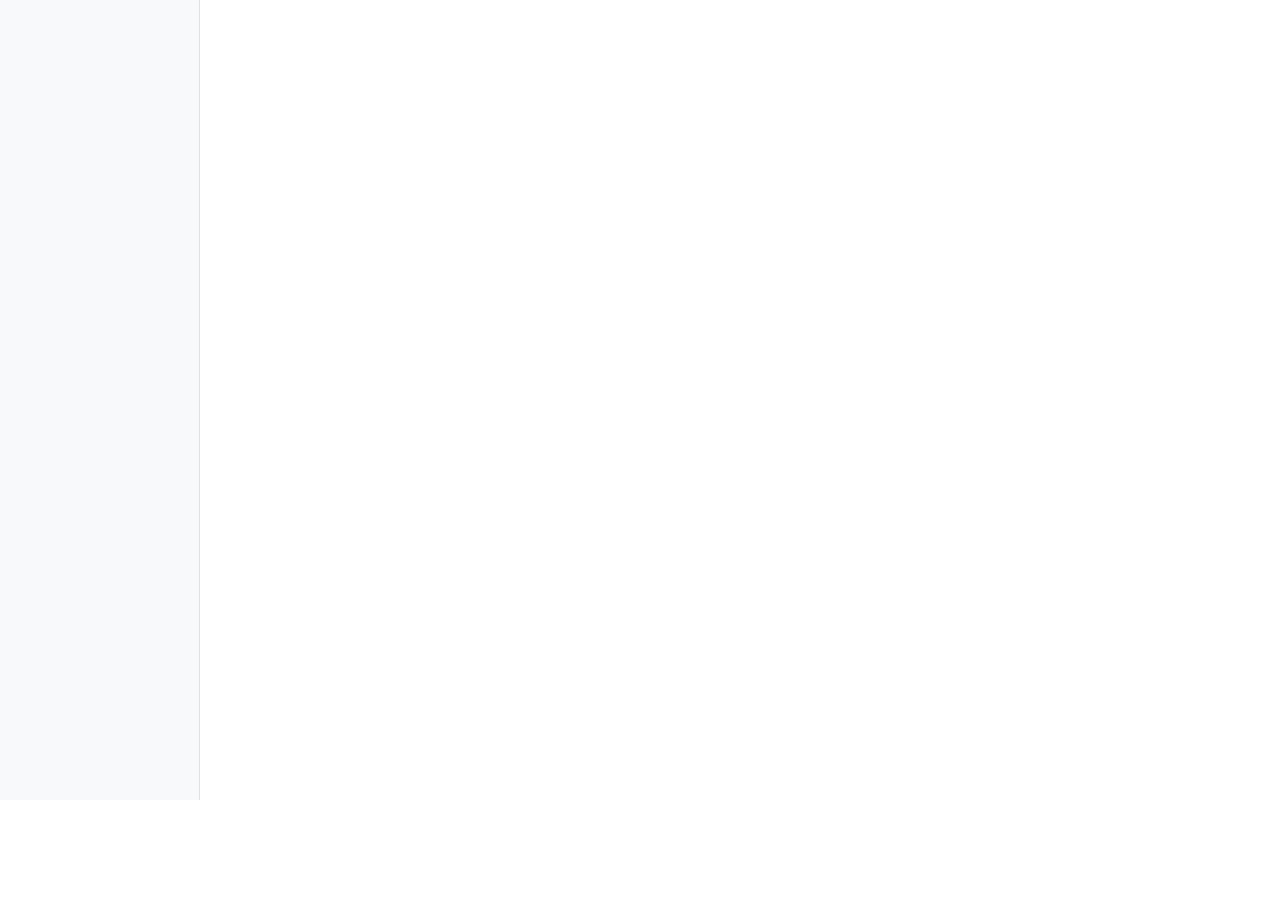
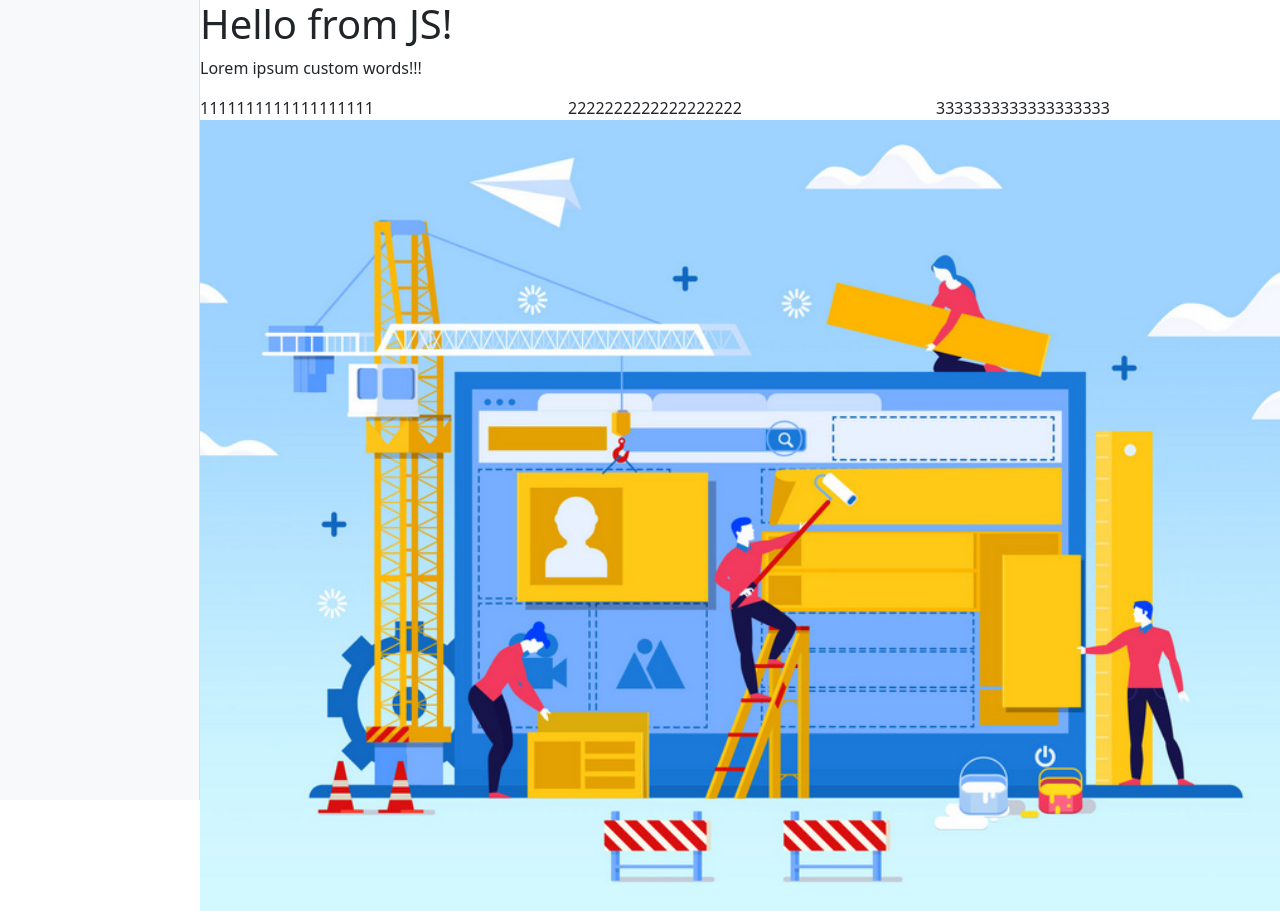
Before and after one commit to KIvanAn/constructorvanilajs, a website built with Parcel: page index.html in a window 1280 px wide. Before the commit the page ends 800 px from the top, so only its background shows below. Built offline with nearby package versions, Linux system fonts and the light colour scheme.

Commit message:
include parcel

```diff
--- a/index.html
+++ b/index.html
@@ -11,5 +11,7 @@
         <div id="panel" class="bg-light sidebar"></div>
         <div id="site" class="content"></div>
     </div>
+
+    <script src="index.js"></script>
 </body>
 </html>
--- /dev/null
+++ b/index.js
@@ -0,0 +1,65 @@
+const model = [
+    {type: 'title', value: 'Hello from JS!'},
+    {type: 'text', value: 'Lorem ipsum custom words!!!'},
+    {type: 'columns', value: [
+        '1111111111111111111',
+        '2222222222222222222',
+        '3333333333333333333'
+    ]},
+    {type: 'image', value: './assets/img/example.jpg'}
+]
+
+const $site = document.querySelector('#site')
+
+model.forEach(block => {
+    let html = ''
+
+    if (block.type === 'title') {
+        html = title(block)
+    } else if (block.type === 'text') {
+        html = text(block)
+    } else if (block.type === 'columns') {
+        html = columns(block)
+    } else if (block.type === 'image') {
+        html = image(block)
+    }
+
+    $site.insertAdjacentHTML('beforeend', html)
+})
+
+function title(block) {
+    return `
+        <div class="row">
+            <div class="col-sm">
+                <h1>${block.value}</h1>
+            </div>
+        </div>
+    `
+}
+
+function text(block) {
+    return `
+        <div class="row">
+            <div class="col-sm">
+                <p>${block.value}</p>
+            </div>
+        </div>
+    `
+}
+
+function columns(block) {
+    const html = block.value.map(item => `<div class="col-sm">${item}</div>`)
+    return `
+        <div class="row">
+            ${html.join('')}
+        </div>
+    `
+}
+
+function image(block) {
+    return `
+        <div class="row">
+            <img src="${block.value}" alt="">
+        </div>
+    `
+}
```
Also changed, not shown: package.json (added, +22 -0 lines), assets/img/example.jpg (added), 1 other file.
